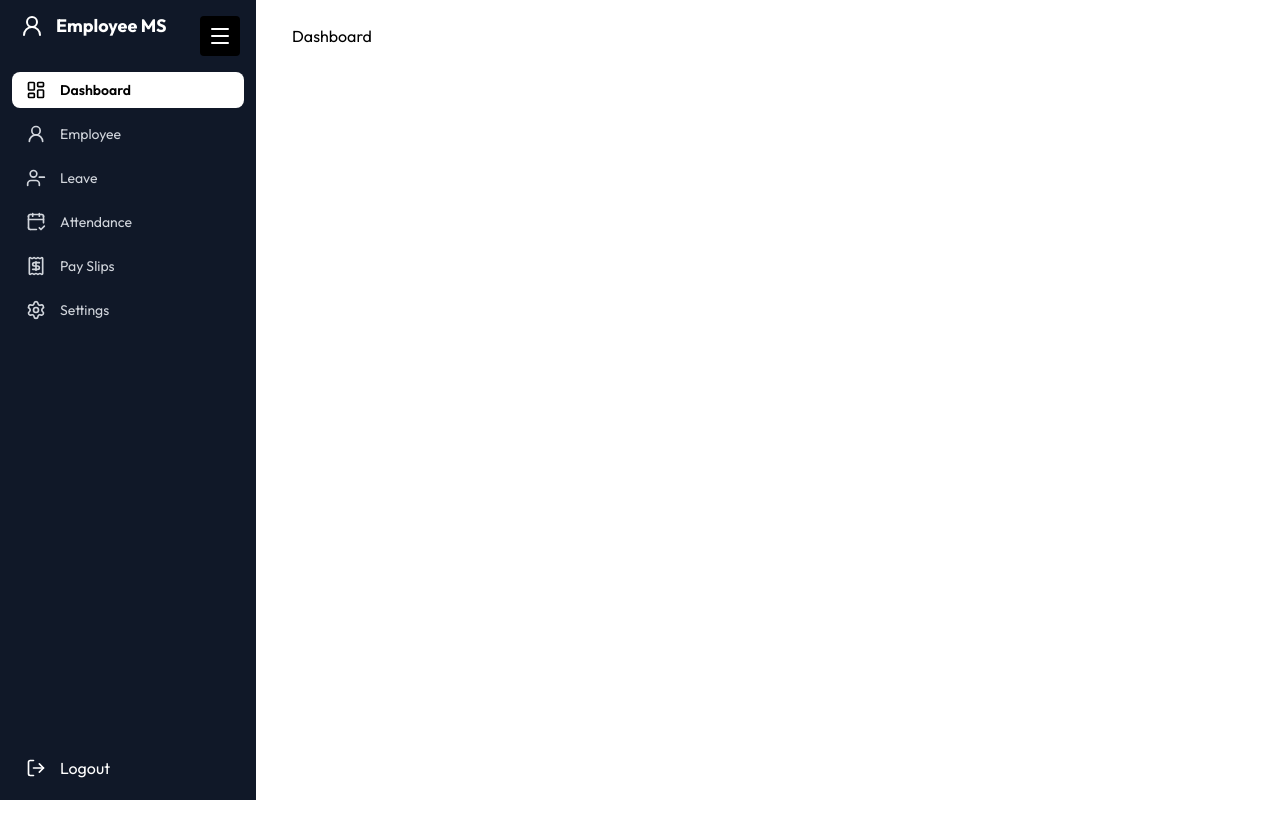
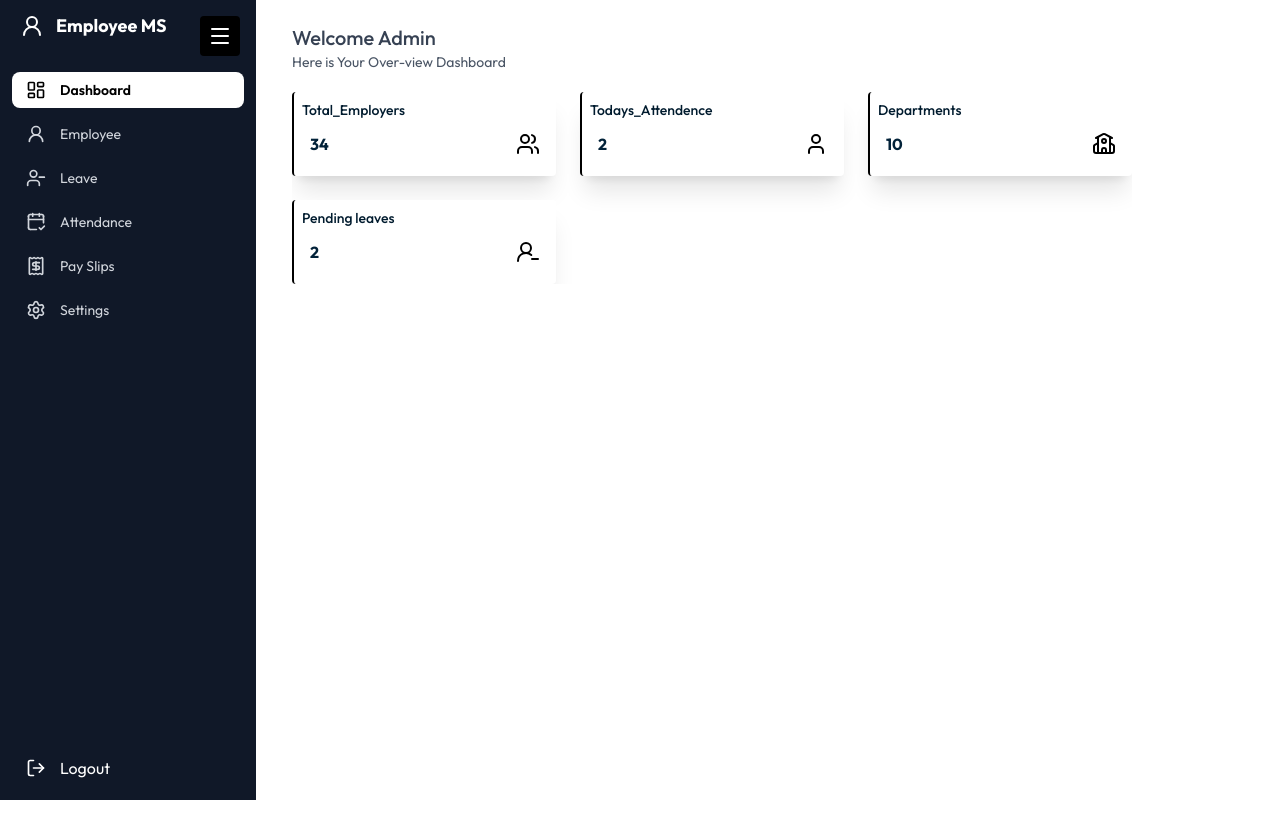
Before and after one commit to sadaqhassan/EmpoyeeMs, a React (Vite) app in the folder client/: page /dashboard in a window 1280 px wide. Before the commit the page ends 800 px from the top, so only its background shows below. Built offline with nearby package versions, Linux system fonts and the light colour scheme.

Commit message:
dashboard

```diff
--- a/client/src/Pages/Dashboard.jsx
+++ b/client/src/Pages/Dashboard.jsx
@@ -1,8 +1,37 @@
+import { ReceiptIcon, School, User2Icon, UserIcon, UserMinus2, Users } from 'lucide-react'
 import React from 'react'
 
 const Dashboard = () => {
+
+const content = [
+  { name: "Total_Employers", num: "34", icon: <Users/> },
+  { name: "Todays_Attendence", num: "2", icon: <UserIcon/> },
+  { name: "Departments", num: "10", icon: <School/> },
+  { name: "Pending leaves", num: "2", icon: <UserMinus2/> }
+]
+
   return (
-    <div>Dashboard</div>
+
+    <div className='h-screen overflow-x-hidden overflow-y-scroll'>
+      <div className='flex flex-col items-start'>
+        <h1 className='text-xl font-medium text-gray-700'>Welcome Admin</h1>
+        <p className='text-gray-600 text-sm'>Here is Your Over-view Dashboard</p>
+      </div>
+
+      <div className='grid grid-cols-2 overflow-x-scroll  xs:sm:flex wrap sm:flex-wrap  md:grid-cols-3 md:gap-6 gap-8 mt-5 '>
+        {
+          content.map((item,index)=>(
+          <div className={`bg-white shadow-xl md:w-66 border-l-2 ${item.name === "Pending leaves" &&  "border-r-[#c64c00]" , item.name === "Todays_Attendence" && "border-r-[#009f20]" , item.name === "Total_Employers" && "border-[#0b466d]" , item.name === "Departments" && "border-r-green-900"} px-2 py-2 rounded`} key={index}>
+            <p className='text-sm text-[#001b2e] font-medium'>{item.name}</p>
+            <div className='flex justify-between px-2 py-3'>
+              <p className='text-[#022239] font-bold'>{item.num}</p>
+              <p>{item.icon}</p>
+            </div>
+        </div>
+        ))
+        }
+      </div>
+    </div>
   )
 }
 
```
